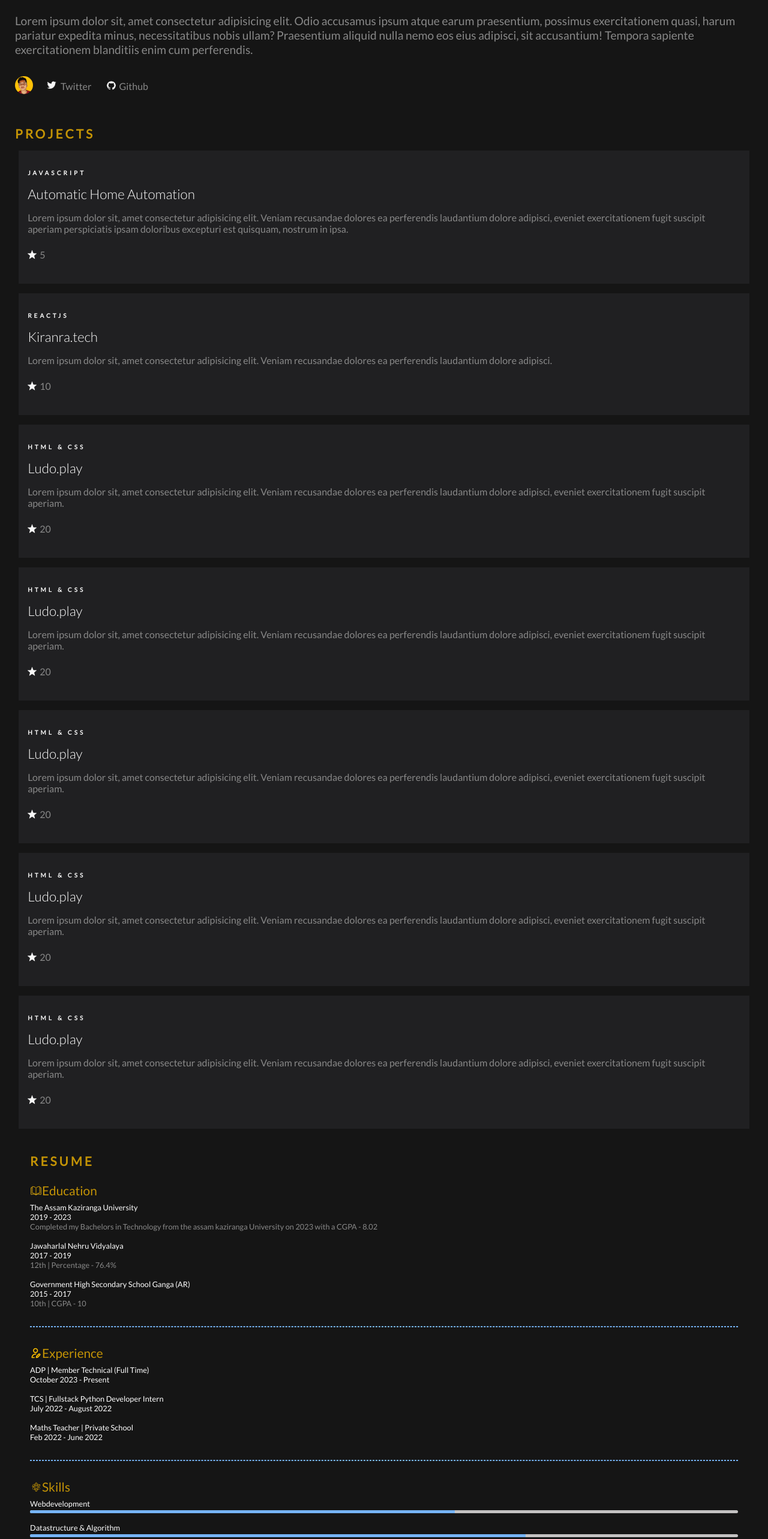
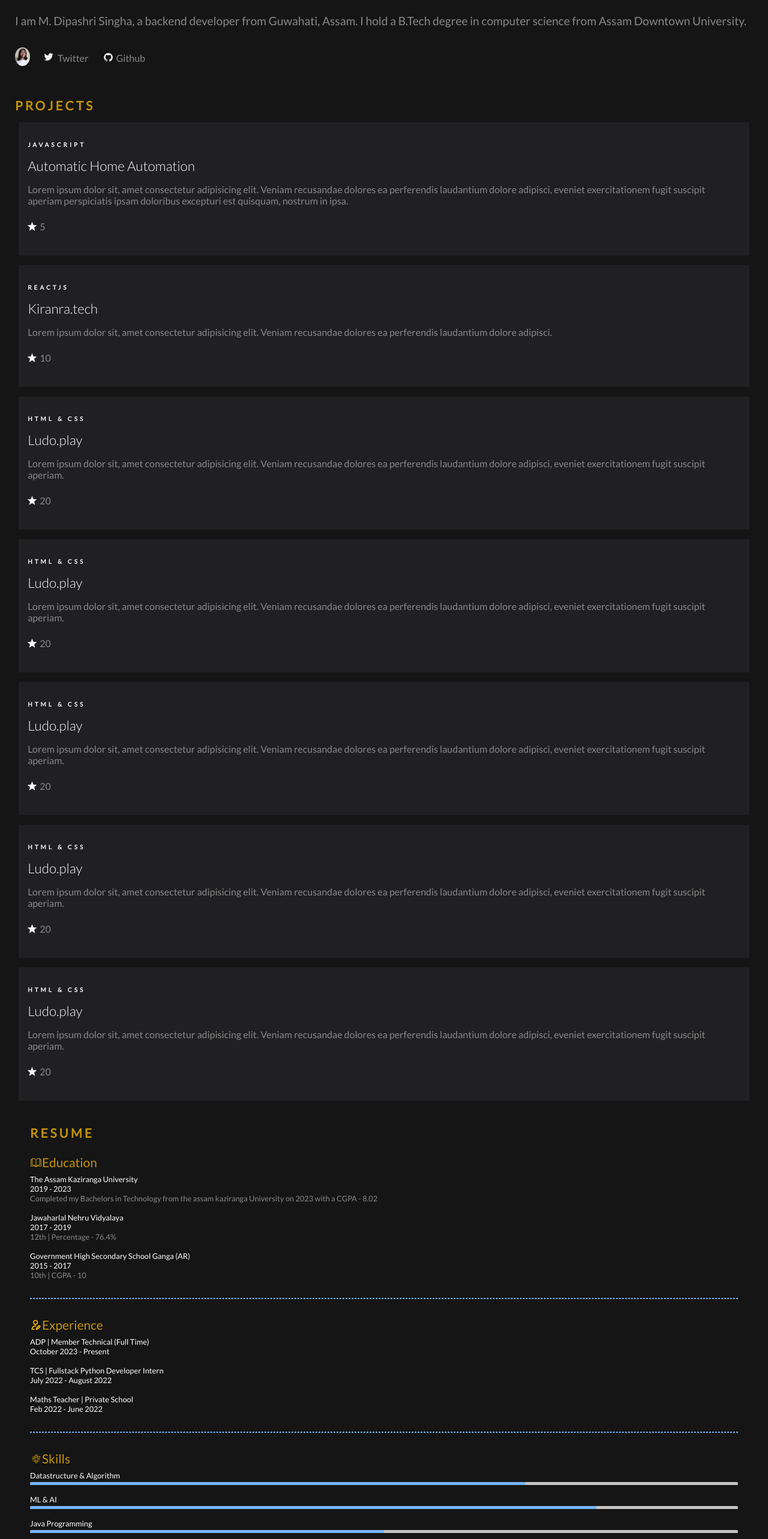
Before and after one commit to raikiran07/dipashree-portfolio, a React (Vite) app: page / in a window 1280 px wide. Shown: the part 180-2746 px from the top of the page at 60% size. Built offline with nearby package versions, Linux system fonts and the light colour scheme; a web font is replaced by a local one.

Commit message:
about me section updated

```diff
--- a/src/App.css
+++ b/src/App.css
@@ -104,7 +104,7 @@ main{
 }
 
 .social-image img{
-  width:30px;
+  width:25px;
   border-radius:50%;
 }
 
@@ -365,8 +365,16 @@ footer{
   position:absolute;
 }
 
-.web{
+.c{
+  width:40%;
+}
+
+.cpp{
   width:60%;
+}
+
+.sql{
+  width:80%;
 }
 
 .dsa{
@@ -374,11 +382,11 @@ footer{
 }
 
 .java{
-  width:40%;
+  width:50%;
 }
 
 .python{
-  width:90%;
+  width:70%;
 }
 
 .ui{
--- a/src/App.jsx
+++ b/src/App.jsx
@@ -2,7 +2,7 @@ import { useState,useEffect,useRef } from 'react'
 import reactLogo from './assets/react.svg'
 import viteLogo from '/vite.svg'
 import './App.css'
-import Profile from './assets/profile-pic.png'
+import Profile from './assets/dipa-profile.jpg'
 import Twitter from './assets/twitter.png'
 import Github from './assets/github.png'
 import Star from './assets/star.png'
@@ -33,7 +33,7 @@ function App() {
 
         </h1>
         <p className="about-me text">
-          Lorem ipsum dolor sit, amet consectetur adipisicing elit. Odio accusamus ipsum atque earum praesentium, possimus exercitationem quasi, harum pariatur expedita minus, necessitatibus nobis ullam? Praesentium aliquid nulla nemo eos eius adipisci, sit accusantium! Tempora sapiente exercitationem blanditiis enim cum perferendis.
+        I am M. Dipashri Singha, a backend developer from Guwahati, Assam. I hold a B.Tech degree in computer science from Assam Downtown University.
         </p>
 
         <div className="social-links">
--- a/src/Components/Resume.jsx
+++ b/src/Components/Resume.jsx
@@ -97,12 +97,7 @@ const Resume = () => {
             </div>
 
         <ul className="pl-8 skill-list flex flex-wrap gap-2">
-           <li>
-           Webdevelopment
-           <p className="bar">
-             <span className="progress-bar web"></span>
-           </p>
-           </li>
+
            <li>
            Datastructure & Algorithm
            <p className="bar">
@@ -126,9 +121,21 @@ const Resume = () => {
              <span className="progress-bar python"></span>
            </p>
            </li>
-           <li>Ui/Ux Designing
+           <li>SQL
            <p className="bar">
-             <span className="progress-bar ui"></span>
+             <span className="progress-bar sql"></span>
+           </p>
+           </li>
+           <li>
+           C Programming
+           <p className="bar">
+             <span className="progress-bar c"></span>
+           </p>
+           </li>
+           <li>
+           C++
+           <p className="bar">
+             <span className="progress-bar cpp"></span>
            </p>
            </li>
 
```
Also changed, not shown: src/assets/dipa-profile.jpg (added).
